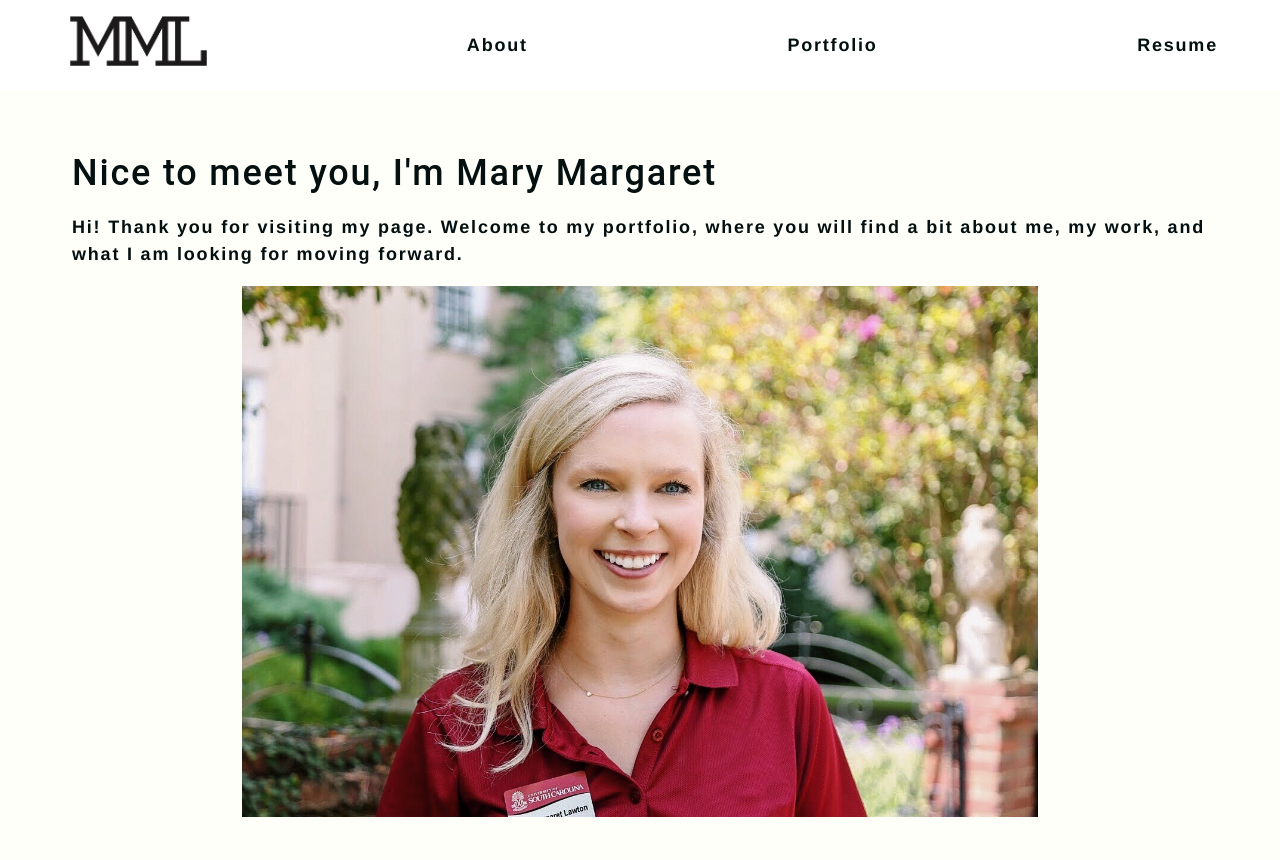
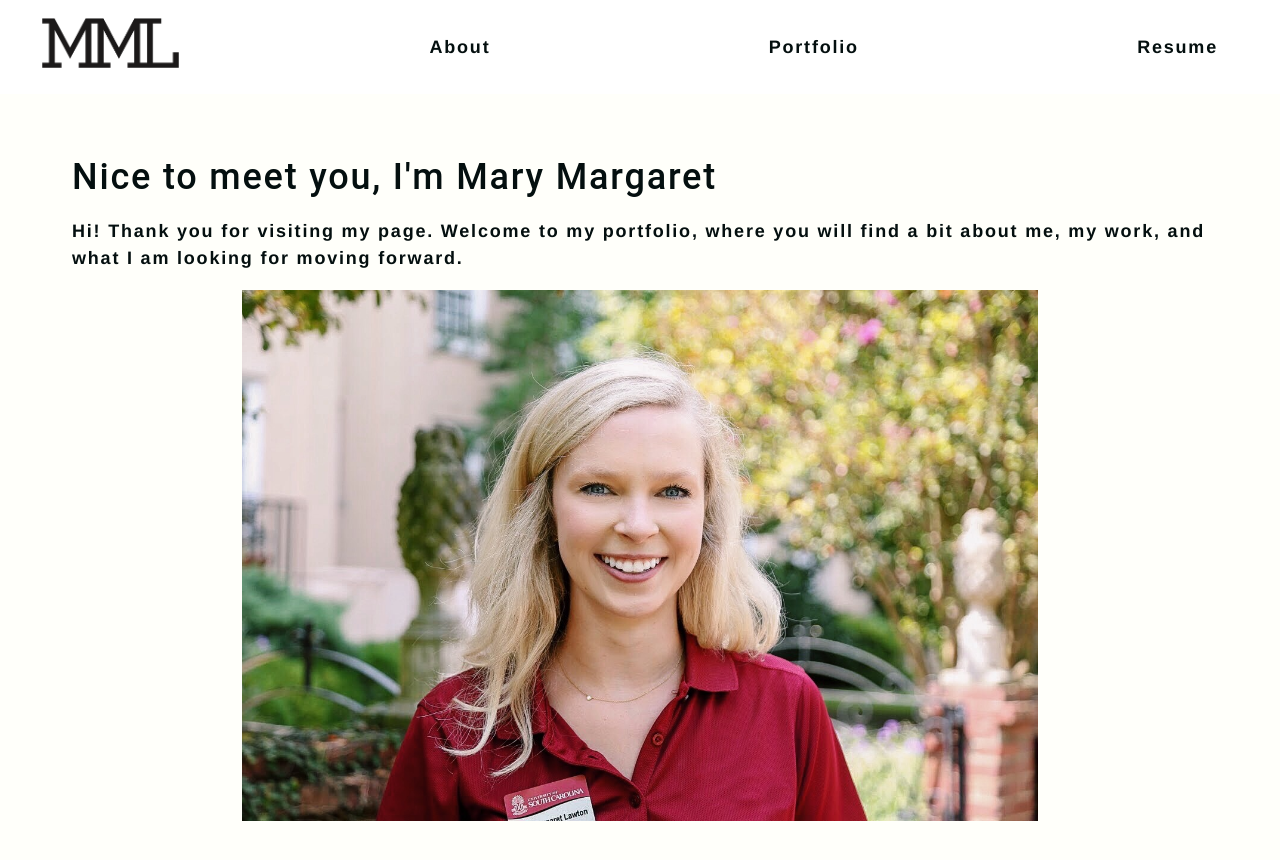
Before and after one commit to mmlawton15/ReactPortfolio, a React (Create React App) app: page / in a window 1280 px wide. Shown: the top 860 px of the page. Built offline with nearby package versions, Linux system fonts and the light colour scheme.

Commit message:
figuring out the nav thing still

```diff
--- a/src/components/Nav/index.js
+++ b/src/components/Nav/index.js
@@ -6,14 +6,12 @@ function Nav({currentPage, handlePageChange}) {
         <header className="navigation-bar">
             <nav>
                 <ul>
-                    <li>
                     <a
                     href="#home"
                     onClick={() => handlePageChange('Home')}
                     className={currentPage === 'Home' ? 'nav-link active' : 'nav-link'}>
                     <img src={personalLogo} alt="personal logo" className='logo'/>
                     </a>
-                    </li>
                     <li className="compressed-list">
                         <a
                         href="#about"
--- a/src/index.css
+++ b/src/index.css
@@ -114,8 +114,12 @@ h6 {
   color:#78cdd7;
 }
 
-.compressed-list {
+.navigation-bar ul li {
   text-align:left;
+}
+
+.logo {
+  margin:1rem 0rem;
 }
 
 /*-----------------------------------------------HOME---------------------------------------------------------------------------*/
```
Lines whose indentation alone changed are shown as unchanged.
